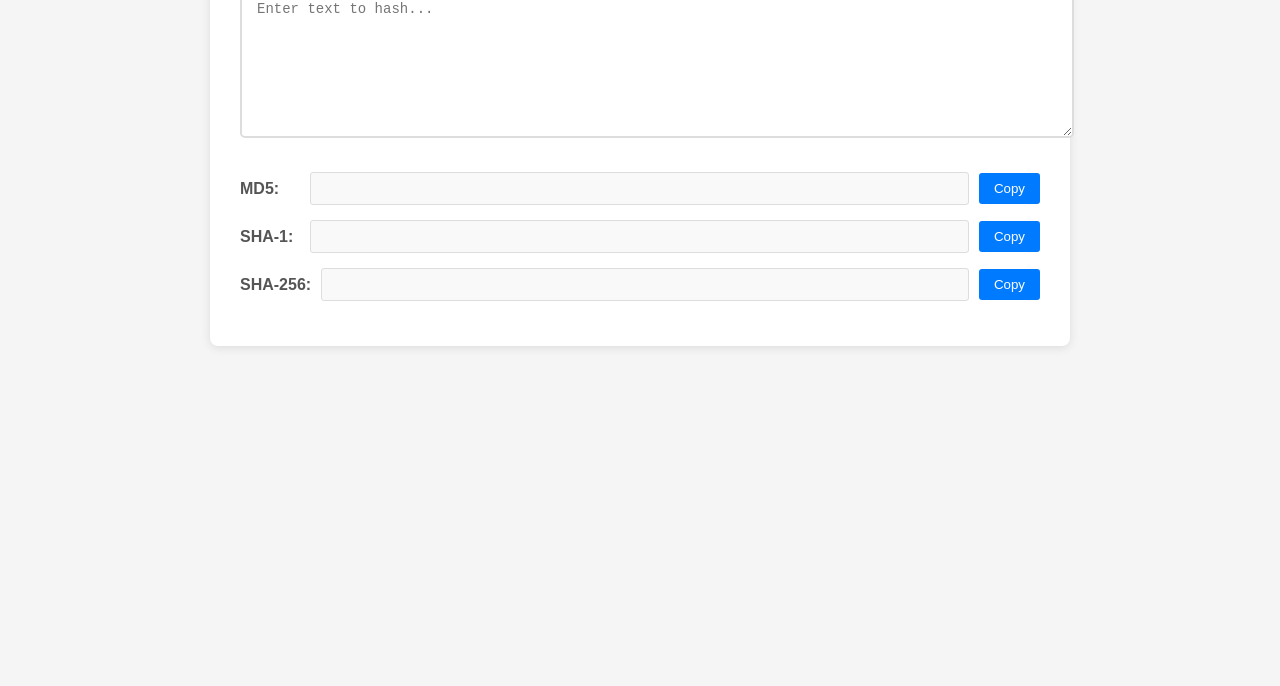
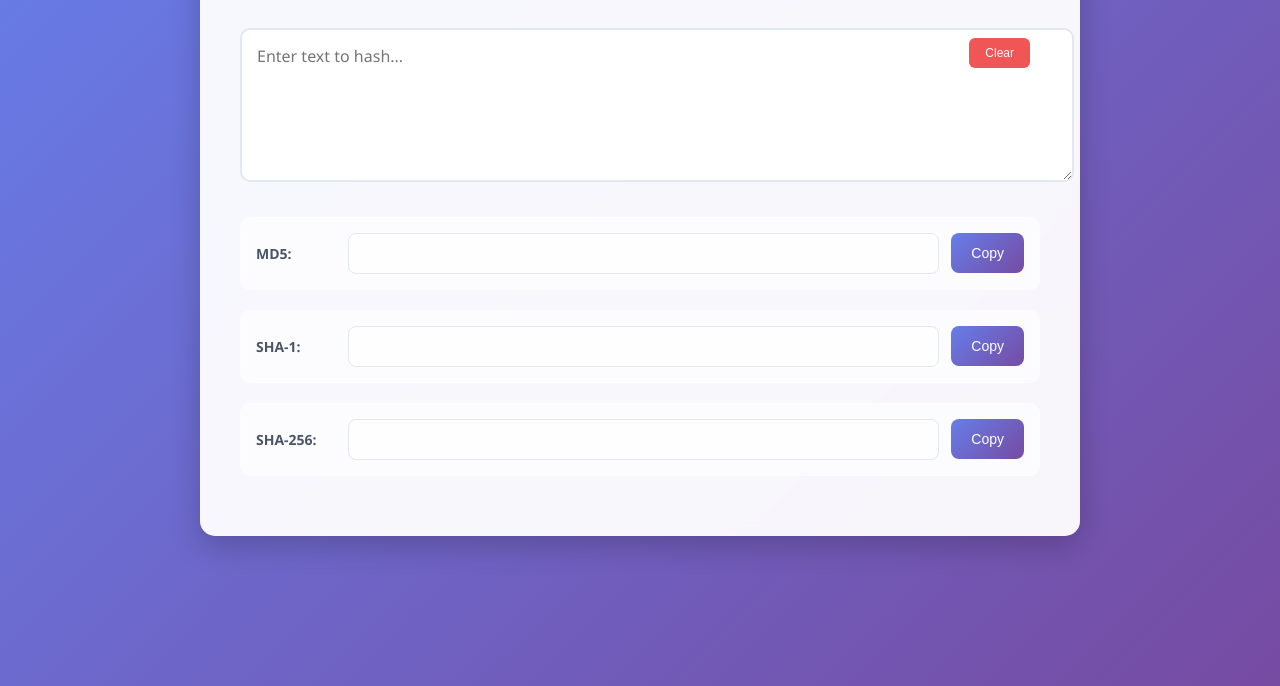
Before and after one commit to Isadora-eth/HashGenerator, a plain HTML site: page index.html in a window 1280 px wide. Shown: the part 154-840 px from the top of the page. Before the commit the page ends 800 px from the top, so only its background shows below. Drawn offline with Linux system fonts and the light colour scheme.

Commit message:
enhance UI with modern design and clear button

```diff
--- a/index.html
+++ b/index.html
@@ -11,6 +11,7 @@
         <h1>Hash Generator</h1>
         <div class="input-section">
             <textarea id="inputText" placeholder="Enter text to hash..."></textarea>
+            <button id="clearButton" onclick="clearText()">Clear</button>
         </div>
         <div class="output-section">
             <div class="hash-result">
--- a/script.js
+++ b/script.js
@@ -471,4 +471,9 @@ function copyToClipboard(elementId) {
     document.execCommand('copy');
 }
 
+function clearText() {
+    document.getElementById('inputText').value = '';
+    updateHashes();
+}
+
 document.getElementById('inputText').addEventListener('input', updateHashes);
--- a/style.css
+++ b/style.css
@@ -1,70 +1,124 @@
 body {
-    font-family: Arial, sans-serif;
+    font-family: 'Segoe UI', Tahoma, Geneva, Verdana, sans-serif;
     margin: 0;
     padding: 20px;
-    background-color: #f5f5f5;
+    background: linear-gradient(135deg, #667eea 0%, #764ba2 100%);
+    min-height: 100vh;
 }
 
 .container {
     max-width: 800px;
     margin: 0 auto;
-    background: white;
-    padding: 30px;
-    border-radius: 8px;
-    box-shadow: 0 2px 10px rgba(0,0,0,0.1);
+    background: rgba(255, 255, 255, 0.95);
+    padding: 40px;
+    border-radius: 15px;
+    box-shadow: 0 10px 30px rgba(0,0,0,0.2);
+    backdrop-filter: blur(10px);
 }
 
 h1 {
-    color: #333;
+    color: #2d3748;
     text-align: center;
-    margin-bottom: 30px;
+    margin-bottom: 40px;
+    font-size: 2.5rem;
+    font-weight: 300;
+    letter-spacing: -0.5px;
 }
 
 .input-section {
     margin-bottom: 30px;
+    position: relative;
+}
+
+#clearButton {
+    position: absolute;
+    top: 10px;
+    right: 10px;
+    padding: 8px 16px;
+    background: rgba(239, 68, 68, 0.9);
+    color: white;
+    border: none;
+    border-radius: 6px;
+    cursor: pointer;
+    font-size: 12px;
+    font-weight: 500;
+    transition: background 0.3s ease, transform 0.2s ease;
+}
+
+#clearButton:hover {
+    background: rgba(239, 68, 68, 1);
+    transform: scale(1.05);
 }
 
 #inputText {
     width: 100%;
     height: 120px;
     padding: 15px;
-    border: 2px solid #ddd;
-    border-radius: 5px;
-    font-size: 14px;
+    border: 2px solid #e2e8f0;
+    border-radius: 10px;
+    font-size: 16px;
     resize: vertical;
+    transition: border-color 0.3s ease, box-shadow 0.3s ease;
+    font-family: inherit;
+}
+
+#inputText:focus {
+    outline: none;
+    border-color: #667eea;
+    box-shadow: 0 0 0 3px rgba(102, 126, 234, 0.1);
 }
 
 .hash-result {
     display: flex;
     align-items: center;
-    margin-bottom: 15px;
-    gap: 10px;
+    margin-bottom: 20px;
+    gap: 12px;
+    padding: 15px;
+    background: rgba(255, 255, 255, 0.6);
+    border-radius: 10px;
+    border: 1px solid rgba(255, 255, 255, 0.2);
 }
 
 .hash-result label {
-    min-width: 60px;
-    font-weight: bold;
-    color: #555;
+    min-width: 80px;
+    font-weight: 600;
+    color: #4a5568;
+    font-size: 14px;
 }
 
 .hash-result input {
     flex: 1;
-    padding: 8px;
-    border: 1px solid #ddd;
-    border-radius: 3px;
-    font-family: monospace;
-    background: #f9f9f9;
+    padding: 12px;
+    border: 1px solid #e2e8f0;
+    border-radius: 8px;
+    font-family: 'Courier New', monospace;
+    background: rgba(255, 255, 255, 0.8);
+    font-size: 13px;
+    transition: border-color 0.3s ease;
+}
+
+.hash-result input:focus {
+    outline: none;
+    border-color: #667eea;
 }
 
 .hash-result button {
-    padding: 8px 15px;
-    background: #007bff;
+    padding: 12px 20px;
+    background: linear-gradient(135deg, #667eea 0%, #764ba2 100%);
     color: white;
     border: none;
-    border-radius: 3px;
+    border-radius: 8px;
     cursor: pointer;
+    font-weight: 500;
+    transition: transform 0.2s ease, box-shadow 0.2s ease;
+    font-size: 14px;
 }
 
 .hash-result button:hover {
-    background: #0056b3;
+    transform: translateY(-2px);
+    box-shadow: 0 5px 15px rgba(102, 126, 234, 0.4);
 }
+
+.hash-result button:active {
+    transform: translateY(0);
+}
```
